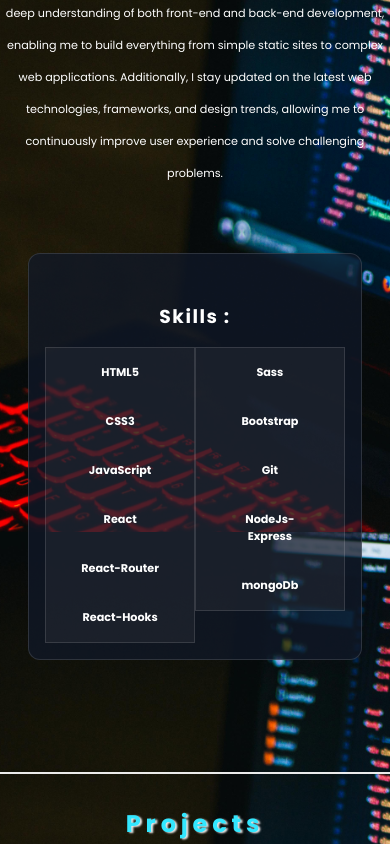
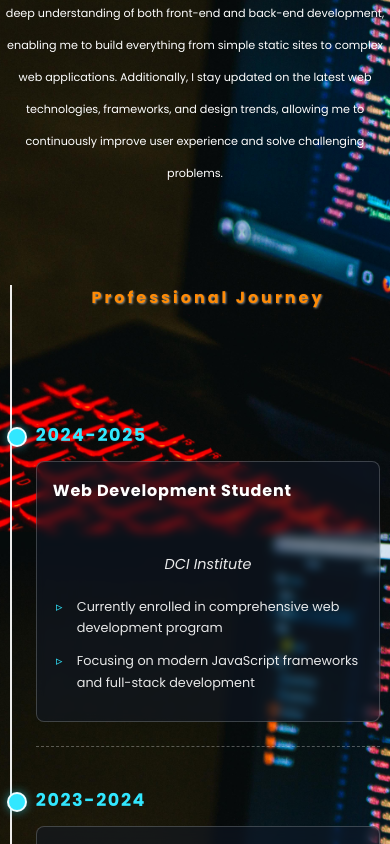
Before and after one commit to Ahmad-al-sayedd/My_Portfolio, a React (Vite) app: page / in a window 390 px wide. Shown: the part 1156-2000 px from the top of the page. Built offline with nearby package versions, Linux system fonts and the light colour scheme; a web font is replaced by a local one.

Commit message:
added Professional Journey

```diff
--- a/src/App.scss
+++ b/src/App.scss
@@ -94,6 +94,7 @@
 $primary-color: #ffffffea;
 $secondary-color: #32e7ff;
 $background-color: #000000;
+$third-color: #ff8b06;
 
   @mixin flex {
     display: flex;
--- a/src/components/About/About.jsx
+++ b/src/components/About/About.jsx
@@ -4,9 +4,63 @@ import "../About/About.scss";
 
 const About = () => {
   const ref = useRef(null);
-
   const isInView = useInView(ref, { once: true });
 
+  // Professional experience data from CV
+  const professionalBackground = [
+    {
+      period: "2024-2025",
+      role: "Web Development Student",
+      institution: "DCI Institute",
+      details: [
+        "Currently enrolled in comprehensive web development program",
+        "Focusing on modern JavaScript frameworks and full-stack development"
+      ]
+    },
+
+
+    {
+      period: "2023-2024",
+      role: "German Language Student & Integration",
+      institution: "Language Schools & Orientation Centers",
+      details: [
+        "Achieved German language certification at B2 level through intensive study",
+        "Completed government-mandated orientation course (Orientierungskurs)",
+        "Participated in job application coaching and skills development programs",
+        "Focused on cultural integration and professional preparation in Germany"
+      ]
+    },
+
+    {
+      period: "2021-2022",
+      role: "Service Staff & Self-Taught Developer",
+      institution: "Ukraine",
+      details: [
+        "Balanced restaurant work with intensive frontend development training",
+        "Completed 500+ hours of online courses in JavaScript and React"
+      ]
+    },
+    {
+      period: "2017-2020",
+      role: "Real Estate Management Specialist",
+      institution: "Lebanese Government",
+      details: [
+        "Managed contracts and archival systems for government properties",
+        "Developed transferable skills in organization and problem-solving"
+      ]
+    },
+    {
+      period: "2010-2016",
+      role: "Civil Engineering Education",
+      institution: "Kharkiv National University",
+      details: [
+        "Earned Bachelor's and Master's degrees in Civil Engineering",
+        "Developed strong analytical and technical problem-solving skills"
+      ]
+    }
+  ];
+
+  // Your existing skills arrays...
   const skills1 = [
     { name: "HTML5", level: 70, className: "progress-70" },
     { name: "CSS3", level: 70, className: "progress-70" },
@@ -36,23 +90,39 @@ const About = () => {
       <h2>About Me</h2>
       <article>
         <p>
-          I bring creativity and technical expertise to the world of web
-          development, helping to create functional, visually appealing, and
-          user-friendly websites. My role involves using programming languages
-          such as <strong>HTML5, CSS3, JavaScript, React, React-router, React-hooks and Express</strong> to craft interactive web pages,
-          ensuring they are both responsive and optimized for performance. I have
-          a deep understanding of both front-end and back-end development,
-          enabling me to build everything from simple static sites to complex web
-          applications. Additionally, I stay updated on the latest web
-          technologies, frameworks, and design trends, allowing me to continuously
-          improve user experience and solve challenging problems.
+        I bring creativity and technical expertise to the world of web development, helping to create functional, visually appealing, and user-friendly websites. My role involves using programming languages such as HTML5, CSS3, JavaScript, React, React-router, React-hooks and Express to craft interactive web pages, ensuring they are both responsive and optimized for performance. I have a deep understanding of both front-end and back-end development, enabling me to build everything from simple static sites to complex web applications. Additionally, I stay updated on the latest web technologies, frameworks, and design trends, allowing me to continuously improve user experience and solve challenging problems.
         </p>
 
+        {/* Professional Timeline Section */}
+        <div className="professional-timeline">
+          <h3>Professional Journey</h3>
+          {professionalBackground.map((item, index) => (
+            <motion.div
+              key={index}
+              className="timeline-item"
+              initial={{ opacity: 0, x: index % 2 === 0 ? -50 : 50 }}
+              animate={isInView ? { opacity: 1, x: 0 } : {}}
+              transition={{ duration: 0.6, delay: 0.2 * index }}
+            >
+              <div className="timeline-period">{item.period}</div>
+              <div className="timeline-content">
+                <h4>{item.role}</h4>
+                <p className="institution">{item.institution}</p>
+                <ul>
+                  {item.details.map((detail, i) => (
+                    <li key={i}>{detail}</li>
+                  ))}
+                </ul>
+              </div>
+            </motion.div>
+          ))}
+        </div>
+
+        {/* Your existing skills section */}
         <div className="skills-container">
           <div className="skills">
-            <h3>Skills :</h3>
+            <h3>Technical Skills</h3>
             <ul>
-
               <div className="skills-ul">
                 {skills1.map((skill, index) => (
                   <motion.li
@@ -92,12 +162,8 @@ const About = () => {
                   </motion.li>
                 ))}
               </div>
-
-
             </ul>
           </div>
-
-
         </div>
       </article>
     </motion.section>
--- a/src/components/About/About.scss
+++ b/src/components/About/About.scss
@@ -1,10 +1,7 @@
-@use "../../App.scss" as c;  // Import styles from App.scss
+@use "../../App.scss" as c;
 
 .aboutMe {
   z-index: 1;
-  // height: 100vh;
-
-
 
   h2 {
     font-size: 2rem;
@@ -23,7 +20,6 @@
     display: flex;
     flex-direction: column;
 
-
     p {
       width: 70%;
       padding-top: 2rem;
@@ -33,13 +29,112 @@
       color: white;
     }
 
-    .skills-container{
+    /* Professional Timeline Section */
+    .professional-timeline {
+      width: 90%;
+      margin: 3rem auto;
+      position: relative;
+      padding-left: 2rem;
+      border-left: 2px solid c.$primary-color;
 
+      h3 {
+
+        color: c.$third-color;
+        margin-bottom: 2rem;
+        font-size: 1.5rem;
+        text-align: center;
+        letter-spacing: 0.2rem;
+        text-shadow: 1px 1px 2px rgba(#fffbf6, 0.5);
+
+      }
+
+      .timeline-item {
+        margin-bottom: 2.5rem;
+        position: relative;
+        padding-bottom: 1.5rem;
+        border-bottom: 1px dashed rgba(c.$primary-color, 0.3);
+
+        &:last-child {
+          border-bottom: none;
+          margin-bottom: 0;
+        }
+
+        &::before {
+          content: '';
+          position: absolute;
+          left: -2.3rem;
+          top: 0.3rem;
+          width: 1.2rem;
+          height: 1.2rem;
+          border-radius: 50%;
+          background: c.$secondary-color;
+          border: 2px solid c.$primary-color;
+          box-shadow: 0 0 10px rgba(c.$secondary-color, 0.5);
+        }
+      }
+
+      .timeline-period {
+        font-weight: bold;
+        color: c.$secondary-color;
+        margin-bottom: 0.8rem;
+        font-size: 1.1rem;
+        letter-spacing: 0.1rem;
+      }
+
+      .timeline-content {
+        background: rgba(17, 25, 40, 0.5);
+        padding: 1.5rem;
+        border-radius: 8px;
+        border: 1px solid rgba(c.$primary-color, 0.2);
+        backdrop-filter: blur(5px);
+        transition: transform 0.3s ease, box-shadow 0.3s ease;
+
+        &:hover {
+          transform: translateY(-3px);
+          box-shadow: 0 5px 15px rgba(c.$secondary-color, 0.1);
+          border-color: rgba(c.$secondary-color, 0.3);
+        }
+
+        h4 {
+          color: white;
+          margin-bottom: 0.8rem;
+          font-size: 1.2rem;
+          letter-spacing: 0.05rem;
+        }
+
+        .institution {
+          color: lighten(c.$primary-color, 20%);
+          font-style: italic;
+          margin-bottom: 1rem;
+          font-size: 0.9rem;
+        }
+
+        ul {
+          padding-left: 1.5rem;
+
+          li {
+            color: rgba(255, 255, 255, 0.9);
+            line-height: 1.7;
+            margin-bottom: 0.7rem;
+            font-size: 0.9rem;
+            position: relative;
+
+            &::before {
+              content: '▹';
+              position: absolute;
+              left: -1.3rem;
+              color: c.$secondary-color;
+            }
+          }
+        }
+      }
+    }
+
+    .skills-container {
       width: 90%;
     }
 
     .skills {
-
       width: 100%;
       padding-top: 3rem;
       display: flex;
@@ -47,67 +142,50 @@
       align-items: center;
       justify-content: center;
       text-align: center;
-      border-radius: 1rem;
+      border-radius: 12px;
       background-color: rgba(17, 25, 40, 0.75);
-      border-radius: 12px;
       border: 1px solid rgba(255, 255, 255, 0.125);
-      margin-top: 2rem;
-
       margin: 2rem auto;
-
-
 
       h3 {
         letter-spacing: 1.5px;
-        color: white;
+        color: c.$third-color;
+        margin-bottom: 2rem;
+        font-size: 1.5rem;
+        text-align: center;
+        letter-spacing: 0.2rem;
+        text-shadow: 1px 1px 2px rgba(#fffbf6, 0.5);
       }
 
       ul {
         @include c.flex;
-
         padding: 2rem 0;
-        width:100%;
-
-
+        width: 100%;
         display: flex;
         align-items: self-start;
-        // gap: 8rem;
         justify-content: space-evenly;
 
-
-    .skills-ul{
+        .skills-ul {
           width: 35%;
-
-     ;
-
-
           padding: 0 0.3rem;
-
           display: flex;
           flex-direction: column;
           align-items: center;
           justify-content: center;
-
-
         }
 
-
         li {
-
-
           font-weight: bold;
           display: flex;
           font-size: 0.7rem;
           justify-content: space-between;
           align-items: center;
-          width:100%;
+          width: 100%;
           padding-top: 1rem;
-          color:  white;
-
+          color: white;
 
           span {
             background-color: rgb(226, 232, 226);
-            // background-color: rgb(209, 218, 209);
             display: inline-block;
             width: 15rem !important;
             height: 10px;
@@ -116,9 +194,6 @@
             margin-right: 0.5rem;
             position: relative;
 
-
-
-
             &::after {
               content: "";
               position: absolute;
@@ -126,8 +201,7 @@
                 90deg,
                 rgba(27, 214, 218, 1) 0%,
                 rgba(75, 239, 242, 1) 0%,
-                rgba(3, 230, 242, 1) 81%,
-
+                rgba(3, 230, 242, 1) 81%
               );
               top: 0;
               left: 0;
@@ -135,23 +209,12 @@
               border-radius: 10px;
             }
 
-            &.progress-70::after {
-              width: 70%;
-            }
-            &.progress-50::after {
-              width: 50%;
-            }
-            &.progress-60::after {
-              width: 60%;
-            }
-            &.progress-40::after {
-              width: 40%;
-            }&.progress-80::after {
-              width: 80%;
-            }
-            &.progress-50::after {
-              width: 55%;
-            }
+            &.progress-70::after { width: 70%; }
+            &.progress-50::after { width: 50%; }
+            &.progress-60::after { width: 60%; }
+            &.progress-40::after { width: 40%; }
+            &.progress-80::after { width: 80%; }
+            &.progress-55::after { width: 55%; }
           }
         }
       }
@@ -165,34 +228,72 @@
       font-size: 1.5rem;
       padding: 1rem;
       text-align: center;
+    }
+
+    article {
+      flex-direction: column;
+
+      p {
+        text-align: center;
+        width: 100%;
+        font-size: 0.7rem;
+        margin-bottom: 3rem;
+      }
+
+      .professional-timeline {
+        width: 95%;
+        padding-left: 1.5rem;
+
+        h3 {
+          font-size: 1rem;
+          letter-spacing: 3px;
+          margin-bottom: 7rem;
+
 
         }
-    article {
-      flex-direction: column;
-      p {
-        text-align:center;
-        width: 100%;
-        font-size: 0.7rem;
 
+        .timeline-item {
+          &::before {
+            left: -1.8rem;
+            width: 1rem;
+            height: 1rem;
           }
+        }
+
+        .timeline-content {
+          padding: 1rem;
+
+          h4 {
+            font-size: 1rem;
+          }
+
+          ul li {
+            font-size: 0.8rem;
+          }
+        }
+      }
+
       .skills {
         width: 95%;
         margin-top: 2rem;
+        h3{
+          font-size: 1rem;
+          letter-spacing: 3px;
+          margin-bottom: 2rem;
 
-
+        }
         ul {
           padding: 1rem;
+          flex-direction: column;
 
-    .skills-ul{
+          .skills-ul {
             width: 100%;
-
             padding: 0 0.3rem;
-      background-color: rgba(128, 128, 128, 0.1); // Grey with transparency
+            background-color: rgba(128, 128, 128, 0.1);
             border: 1px solid rgba(255, 255, 255, 0.125);
           }
 
           li {
-
             width: 90%;
             margin: 0 auto;
             padding: 1rem;
@@ -200,53 +301,13 @@
             flex-direction: column;
             gap: 0.5rem;
             font-size: 0.7rem;
-            span {
-              width: 10rem;
-
-            }
 
             span {
-              background-color: rgb(226, 232, 226);
-              display: inline-block;
               width: 80% !important;
               height: 6px;
-              border-radius: 10px;
               margin-left: 1rem;
-
-              position: relative;
               display: none;
-              &::after {
-                content: "";
-                position: absolute;
-                background: linear-gradient(
-                  90deg,
-                  rgba(27, 214, 218, 1) 0%,
-                  rgba(75, 239, 242, 1) 0%,
-                  rgba(3, 230, 242, 1) 81%,
-                  rgba(249, 249, 249, 1) 100%
-                );
-                top: 0;
-                left: 0;
-                height: 100%;
-                border-radius: 10px;
             }
-
-              &.progress-70::after {
-                width: 70%;
-              }
-              &.progress-50::after {
-                width: 50%;
-              }
-              &.progress-60::after {
-                width: 60%;
-              }
-              &.progress-40::after {
-                width: 40%;
-              }
-            }
-
-
-
           }
         }
       }
@@ -260,36 +321,41 @@
       font-size: 1.5rem;
       padding: 2rem;
       text-align: center;
+    }
 
-    }
     article {
       flex-direction: column;
+
       p {
-        text-align:center;
+        text-align: center;
         width: 100%;
         font-size: 1.3rem;
+      }
 
+      .professional-timeline {
+        .timeline-content {
+          h4 {
+            font-size: 1.1rem;
           }
+        }
+      }
+
       .skills {
         width: 95%;
         margin-top: 2rem;
 
-
         ul {
           padding: 1rem;
-          gap:1.3rem;
+          gap: 1.3rem;
 
-    .skills-ul{
+          .skills-ul {
             width: 50%;
-
-
             padding: 0 0.3rem;
-      background-color: rgba(128, 128, 128, 0.1); // Grey with transparency
+            background-color: rgba(128, 128, 128, 0.1);
             border: 1px solid rgba(255, 255, 255, 0.125);
           }
 
           li {
-
             width: 90%;
             margin: 0 auto;
             padding: 1rem;
@@ -297,59 +363,15 @@
             flex-direction: column;
             gap: 0.5rem;
             font-size: 0.7rem;
-            span {
-              width: 10rem;
-
-
-            }
 
             span {
-              background-color: rgb(226, 232, 226);
-              display: inline-block;
               width: 80% !important;
               height: 6px;
-              border-radius: 10px;
               margin-left: 1rem;
-
-              position: relative;
-
-              &::after {
-                content: "";
-                position: absolute;
-                background: linear-gradient(
-                  90deg,
-                  rgba(27, 214, 218, 1) 0%,
-                  rgba(75, 239, 242, 1) 0%,
-                  rgba(3, 230, 242, 1) 81%,
-                  rgba(249, 249, 249, 1) 100%
-                );
-                top: 0;
-                left: 0;
-                height: 100%;
-                border-radius: 10px;
-              }
-
-              &.progress-70::after {
-                width: 70%;
-              }
-              &.progress-50::after {
-                width: 50%;
-              }
-              &.progress-60::after {
-                width: 60%;
-              }
-              &.progress-40::after {
-                width: 40%;
-              }
-            }
-
-
-
             }
           }
         }
       }
     }
-
-
   }
+}
--- a/src/components/Nav/NavBar.jsx
+++ b/src/components/Nav/NavBar.jsx
@@ -11,7 +11,6 @@ const NavBar = () => {
 
   // Debug activeLink changes
   useEffect(() => {
-    console.log("Active link changed:", activeLink);
   }, [activeLink]);
 
   // Handle initial hash navigation
```
Lines whose indentation alone changed are shown as unchanged.
